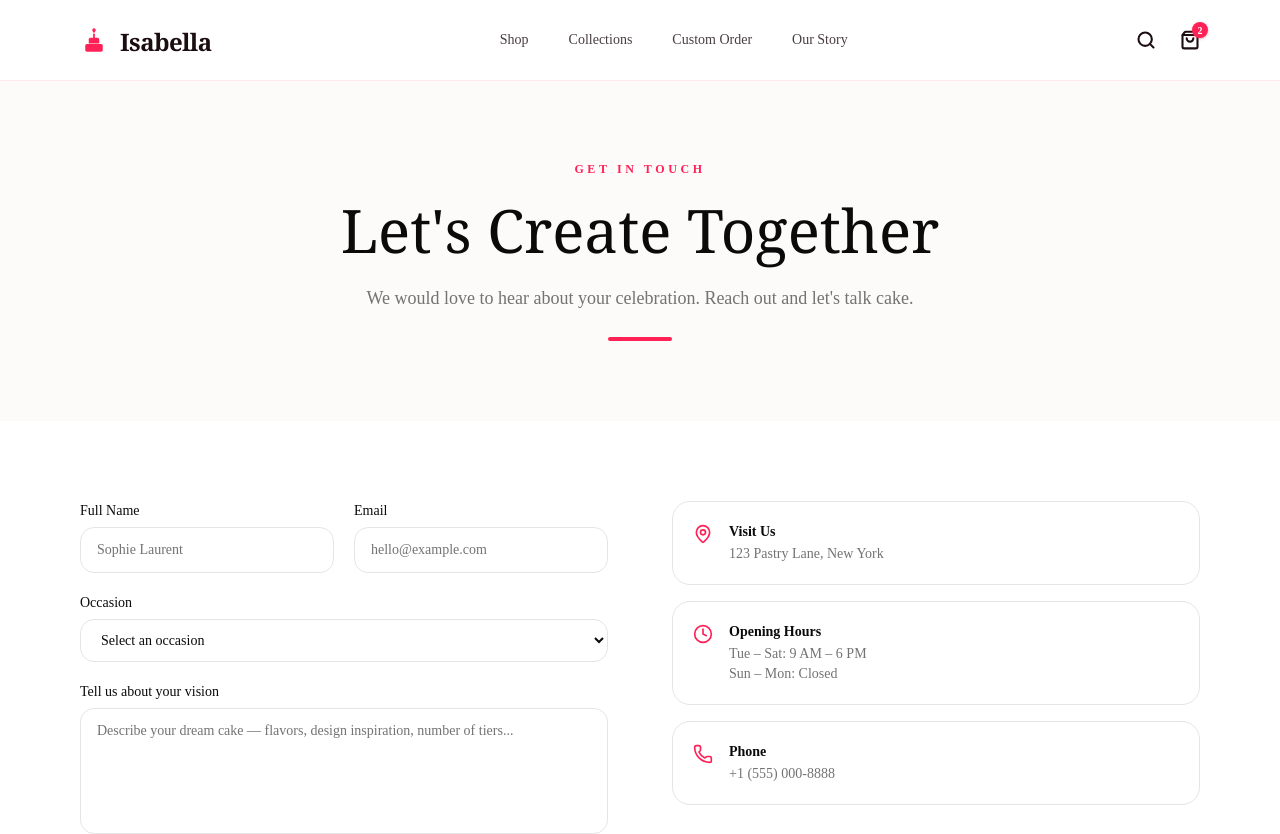
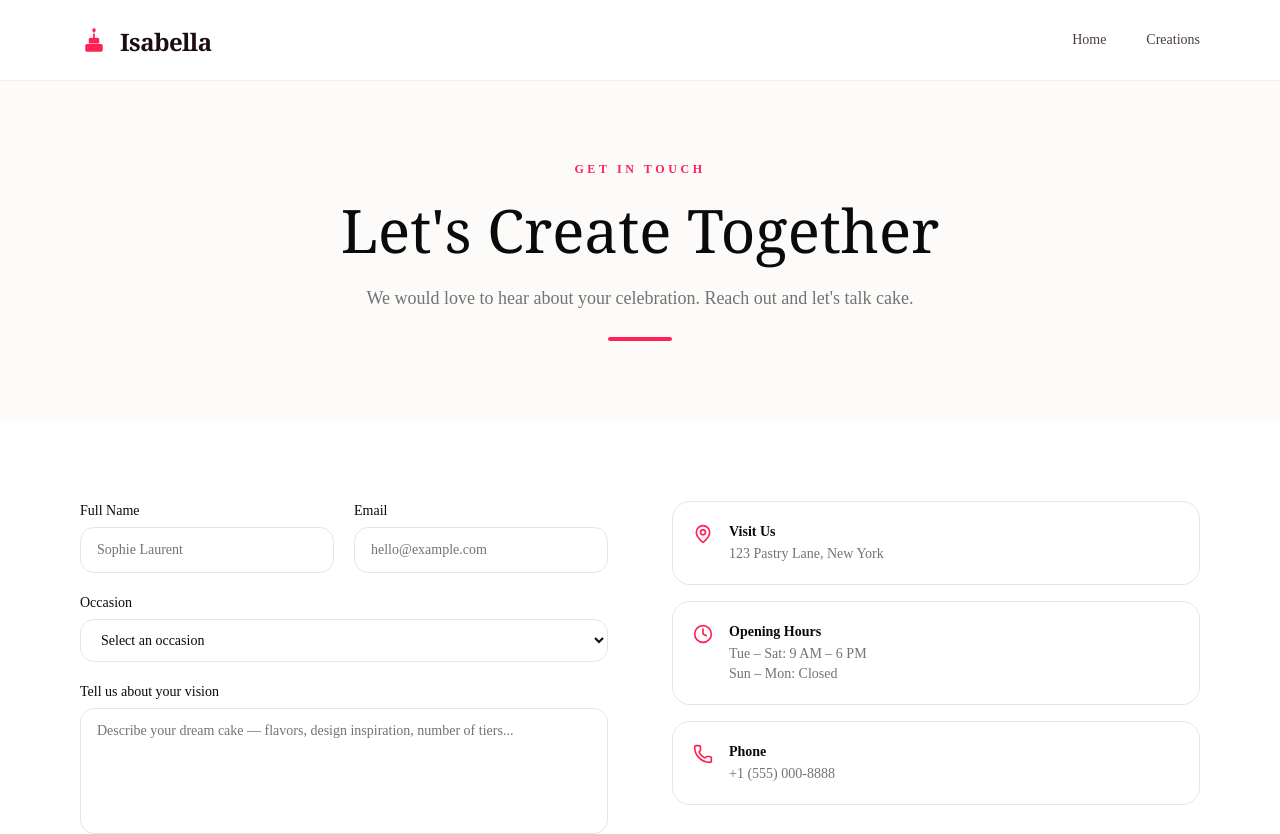
Before and after one commit to Rathod-Nirmish/cake-shop, a Next.js app: page /contact in a window 1280 px wide. Shown: the top 834 px of the page. Built offline with nearby package versions, Linux system fonts and the light colour scheme.

Commit message:
add hamberger menu, comment extra routes, buttons, changes list page to creations

```diff
--- a/components/layout/Hero.tsx
+++ b/components/layout/Hero.tsx
@@ -1,6 +1,7 @@
 import React from "react";
 import { Star } from "lucide-react";
 import { Icon } from "@iconify/react";
+import Link from "next/link";
 
 // driftX: how far to drift horizontally (px), driftY: vertical drift (px)
 // spinDur: full 360° spin duration, driftDur: diagonal drift cycle duration
@@ -121,7 +122,7 @@ export default function Hero() {
   return (
     <section className="relative px-6 py-12 lg:px-20 lg:py-24 overflow-hidden">
       {/* Floating background icons */}
-      <style>{`
+      {/* <style>{`
         @keyframes drift {
           0%   { transform: translate(0px, 0px)                    scale(1);    opacity: 0.82; }
           25%  { transform: translate(calc(var(--dx) * 0.6px), calc(var(--dy) * 0.5px)) scale(1.06); opacity: 0.95; }
@@ -140,12 +141,12 @@ export default function Hero() {
           animation: spin-slow var(--spin-dur) linear var(--delay) infinite;
           display: inline-flex;
         }
-      `}</style>
+      `}</style> */}
       <div
         aria-hidden="true"
         className="pointer-events-none absolute inset-0 z-0"
       >
-        {FLOATING_ITEMS.map(
+        {/* {FLOATING_ITEMS.map(
           (
             { icon, size, top, left, delay, driftDur, spinDur, driftX, driftY },
             i,
@@ -177,7 +178,7 @@ export default function Hero() {
               </span>
             </div>
           ),
-        )}
+        )} */}
       </div>
       <div className="mx-auto max-w-7xl">
         <div className="grid grid-cols-1 items-center gap-12 lg:grid-cols-2">
@@ -200,12 +201,14 @@ export default function Hero() {
             </p>
 
             <div className="flex flex-wrap gap-4 mt-2">
-              <button className="rounded-full bg-primary px-8 py-4 text-sm font-bold tracking-widest text-primary-foreground shadow-lg shadow-primary/20 hover:scale-105 transition-transform">
-                VIEW GALLERY
-              </button>
-              <button className="rounded-full border border-primary/30 px-8 py-4 text-sm font-bold tracking-widest hover:bg-primary/5 dark:hover:bg-primary/10 text-foreground transition-colors">
+              <Link href="/creations" className="w-full">
+                <button className="w-full rounded-full bg-primary px-8 py-4 text-sm font-bold tracking-widest text-primary-foreground shadow-lg shadow-primary/20 hover:scale-102 transition-transform">
+                  VIEW GALLERY
+                </button>
+              </Link>
+              {/* <button className="rounded-full border border-primary/30 px-8 py-4 text-sm font-bold tracking-widest hover:bg-primary/5 dark:hover:bg-primary/10 text-foreground transition-colors">
                 BOOK CONSULTATION
-              </button>
+              </button> */}
             </div>
           </div>
 
--- a/components/layout/Navbar.tsx
+++ b/components/layout/Navbar.tsx
@@ -1,14 +1,33 @@
-import React from "react";
+"use client";
+
+import React, { useState, useEffect } from "react";
 import Link from "next/link";
-import { Search, ShoppingBag } from "lucide-react";
+import { usePathname } from "next/navigation";
+import { Menu, X } from "lucide-react";
 import { NAV_LINKS, SITE_NAME } from "@/lib/constants";
 
 export function Navbar() {
-  return (
-    <header className="sticky top-0 z-50 w-full border-b border-rose-500/10 bg-white/80 dark:bg-background/80 backdrop-blur-md">
-      <div className="mx-auto max-w-7xl px-6 lg:px-20">
-        <div className="flex h-20 items-center justify-between">
-          {/* Logo */}
+  const [menuOpen, setMenuOpen] = useState(false);
+  const pathname = usePathname();
+
+  // Close menu on route change
+  useEffect(() => {
+    setMenuOpen(false);
+  }, [pathname]);
+
+  // Prevent body scroll when menu is open
+  useEffect(() => {
+    if (menuOpen) {
+      document.body.style.overflow = "hidden";
+    } else {
+      document.body.style.overflow = "";
+    }
+    return () => {
+      document.body.style.overflow = "";
+    };
+  }, [menuOpen]);
+
+  const Logo = () => (
     <Link
       href="/"
       className="flex items-center gap-3 transition-transform hover:scale-105"
@@ -21,26 +40,15 @@ export function Navbar() {
         xmlns="http://www.w3.org/2000/svg"
         className="text-primary"
       >
-              {/* Flame */}
         <path
           d="M12 2C11.2 2 10.5 2.8 10.5 3.5C10.5 4.5 12 6 12 6C12 6 13.5 4.5 13.5 3.5C13.5 2.8 12.8 2 12 2Z"
           fill="currentColor"
         />
-              {/* Candle */}
-              <rect
-                x="11.25"
-                y="6.5"
-                width="1.5"
-                height="4"
-                rx="0.5"
-                fill="currentColor"
-              />
-              {/* Top Tier */}
+        <rect x="11.25" y="6.5" width="1.5" height="4" rx="0.5" fill="currentColor" />
         <path
           d="M7.5 11.5C7.5 10.6716 8.17157 10 9 10H15C15.8284 10 16.5 10.6716 16.5 11.5V15H7.5V11.5Z"
           fill="currentColor"
         />
-              {/* Bottom Tier */}
         <path
           d="M4.5 17C4.5 16.1716 5.17157 15.5 6 15.5H18C18.8284 15.5 19.5 16.1716 19.5 17V20.5C19.5 21.3284 18.8284 22 18 22H6C5.17157 22 4.5 21.3284 4.5 20.5V17Z"
           fill="currentColor"
@@ -50,6 +58,14 @@ export function Navbar() {
         {SITE_NAME}
       </span>
     </Link>
+  );
+
+  return (
+    <>
+      <header className="sticky top-0 z-50 w-full border-b border-rose-500/10 bg-white/80 dark:bg-background/80 backdrop-blur-md">
+        <div className="mx-auto max-w-7xl px-6 lg:px-20">
+          <div className="flex h-20 items-center justify-between">
+            <Logo />
 
             {/* Desktop Navigation */}
             <nav className="hidden md:flex items-center gap-10">
@@ -57,34 +73,72 @@ export function Navbar() {
                 <Link
                   key={link.href}
                   href={link.href}
-                  className="text-sm font-medium text-[#1b0d10]/80 dark:text-white/80 hover:text-primary transition-colors"
+                  className={`text-sm font-medium transition-colors hover:text-primary ${
+                    pathname === link.href
+                      ? "text-primary"
+                      : "text-[#1b0d10]/80 dark:text-white/80"
+                  }`}
                 >
                   {link.label}
                 </Link>
               ))}
             </nav>
 
-          {/* Right Action Icons */}
-          <div className="flex items-center gap-6">
+            {/* Mobile Hamburger */}
             <button
-              aria-label="Search"
-              className="text-[#1b0d10] dark:text-white hover:text-primary transition-colors"
+              className="md:hidden flex items-center justify-center w-10 h-10 rounded-full text-[#1b0d10] dark:text-white hover:bg-rose-50 dark:hover:bg-white/10 transition-colors"
+              onClick={() => setMenuOpen(true)}
+              aria-label="Open menu"
             >
-              <Search className="h-5 w-5" strokeWidth={2.5} />
-            </button>
-            <button
-              aria-label="Cart"
-              className="relative text-[#1b0d10] dark:text-white hover:text-primary transition-colors"
-            >
-              <ShoppingBag className="h-5 w-5" strokeWidth={2.5} />
-              {/* Notification Badge */}
-              <span className="absolute -right-2 -top-2 flex h-4 w-4 items-center justify-center rounded-full bg-rose-500 text-[10px] font-bold text-white shadow-sm shadow-rose-500/30">
-                2
-              </span>
+              <Menu className="h-5 w-5" strokeWidth={2} />
             </button>
           </div>
         </div>
+      </header>
+
+      {/* Mobile Menu Overlay */}
+      {menuOpen && (
+        <div
+          className="fixed inset-0 z-50 bg-black/40 backdrop-blur-sm md:hidden"
+          onClick={() => setMenuOpen(false)}
+          aria-hidden="true"
+        />
+      )}
+
+      {/* Mobile Drawer */}
+      <aside
+        className={`fixed top-0 right-0 z-50 h-full w-72 bg-white dark:bg-background shadow-2xl transform transition-transform duration-300 ease-in-out md:hidden ${
+          menuOpen ? "translate-x-0" : "translate-x-full"
+        }`}
+        aria-label="Mobile navigation"
+      >
+        <div className="flex items-center justify-between px-6 h-20 border-b border-rose-500/10">
+          <Logo />
+          <button
+            className="flex items-center justify-center w-10 h-10 rounded-full text-[#1b0d10] dark:text-white hover:bg-rose-50 dark:hover:bg-white/10 transition-colors"
+            onClick={() => setMenuOpen(false)}
+            aria-label="Close menu"
+          >
+            <X className="h-5 w-5" strokeWidth={2} />
+          </button>
         </div>
-    </header>
+
+        <nav className="flex flex-col px-6 pt-8 gap-1">
+          {NAV_LINKS.map((link) => (
+            <Link
+              key={link.href}
+              href={link.href}
+              className={`py-3 px-4 rounded-xl text-base font-medium transition-colors hover:bg-rose-50 dark:hover:bg-white/10 hover:text-primary ${
+                pathname === link.href
+                  ? "text-primary bg-rose-50 dark:bg-white/10"
+                  : "text-[#1b0d10]/80 dark:text-white/80"
+              }`}
+            >
+              {link.label}
+            </Link>
+          ))}
+        </nav>
+      </aside>
+    </>
   );
 }
--- a/components/sections/home/SignatureCollections.tsx
+++ b/components/sections/home/SignatureCollections.tsx
@@ -89,11 +89,12 @@ export function SignatureCollections() {
                       title={item.alt}
                       style={{ backgroundImage: `url("${item.image}")` }}
                     />
-                    <div className="absolute inset-0 flex items-center justify-center bg-black/20 opacity-0 transition-opacity duration-300 group-hover:opacity-100">
+                    {/* it show quick view button on hover */}
+                    {/* <div className="absolute inset-0 flex items-center justify-center bg-black/20 opacity-0 transition-opacity duration-300 group-hover:opacity-100">
                       <button className="rounded-full bg-background/95 px-6 py-2 text-xs font-bold tracking-widest text-foreground transition-transform duration-300 hover:scale-105 hover:bg-background">
                         QUICK VIEW
                       </button>
-                    </div>
+                    </div> */}
                   </div>
                   <h3 className="font-serif text-xl text-foreground">
                     {item.title}
--- a/lib/constants.ts
+++ b/lib/constants.ts
@@ -10,10 +10,11 @@ export const CONTACT = {
 };
 
 export const NAV_LINKS = [
-  { label: "Shop", href: "/menu" },
-  { label: "Collections", href: "/collections" },
-  { label: "Custom Order", href: "#" },
-  { label: "Our Story", href: "/about" },
+  // { label: "Shop", href: "/menu" },
+  { label: "Home", href: "/" },
+  { label: "Creations", href: "/creations" },
+  // { label: "Custom Order", href: "#" },
+  // { label: "Our Story", href: "/about" },
 ];
 
 export const FOOTER_EXPLORE_LINKS = [
```
Also changed, not shown: app/(marketing)/creations/page.tsx (renamed from app/(marketing)/collections/page.tsx). Lines whose indentation alone changed are shown as unchanged.
